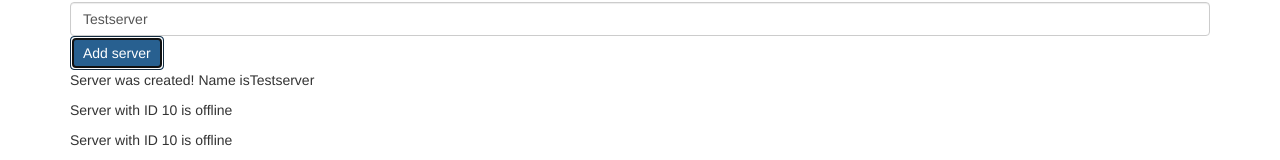
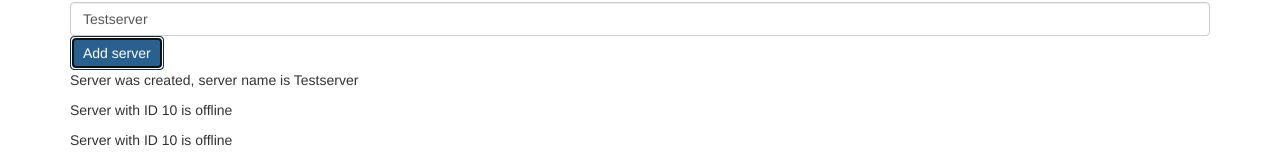
Before and after one commit to babyazalea/my-first-angular, an Angular app: page / in a window 1280 px wide. Both pictures are taken after a click on the button "Add server". Shown: the part 124-284 px from the top of the page. Built offline with nearby package versions, Linux system fonts and the light colour scheme.

Commit message:
ngif 사용하기

```diff
--- a/src/app/servers/servers.component.html
+++ b/src/app/servers/servers.component.html
@@ -10,6 +10,8 @@
   Add server
 </button>
 <!-- <p [innerText]="allowNewServer"></p> -->
-<p>{{ serverCreationStatus }}</p>
+<!-- <p>{{ serverCreationStatus }}</p> -->
+<p *ngIf="serverCreated">Server was created, server name is {{ serverName }}</p>
+<!-- <ng-template #noServer><p>No server was created!</p></ng-template> -->
 <app-server></app-server>
 <app-server></app-server>
--- a/src/app/servers/servers.component.ts
+++ b/src/app/servers/servers.component.ts
@@ -12,6 +12,7 @@
   allowNewServer = false;
   serverCreationStatus = 'No server was created!';
   serverName = 'Testserver';
+  serverCreated = false;
 
   constructor() {
     setTimeout(() => {
@@ -22,6 +23,7 @@
   ngOnInit(): void {}
 
   onCreateServer() {
+    this.serverCreated = true;
     this.serverCreationStatus = 'Server was created! Name is' + this.serverName;
   }
 
```
